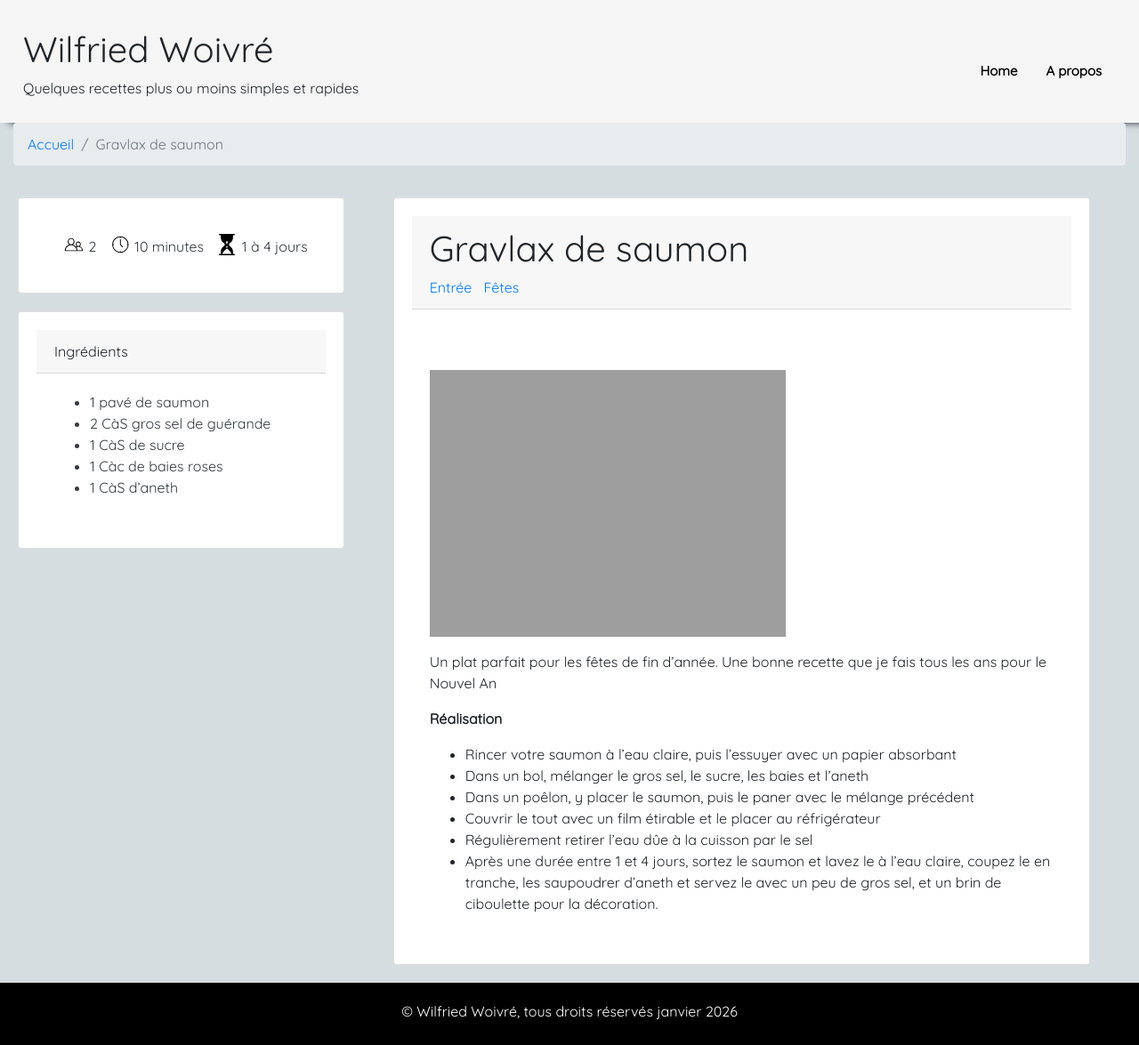
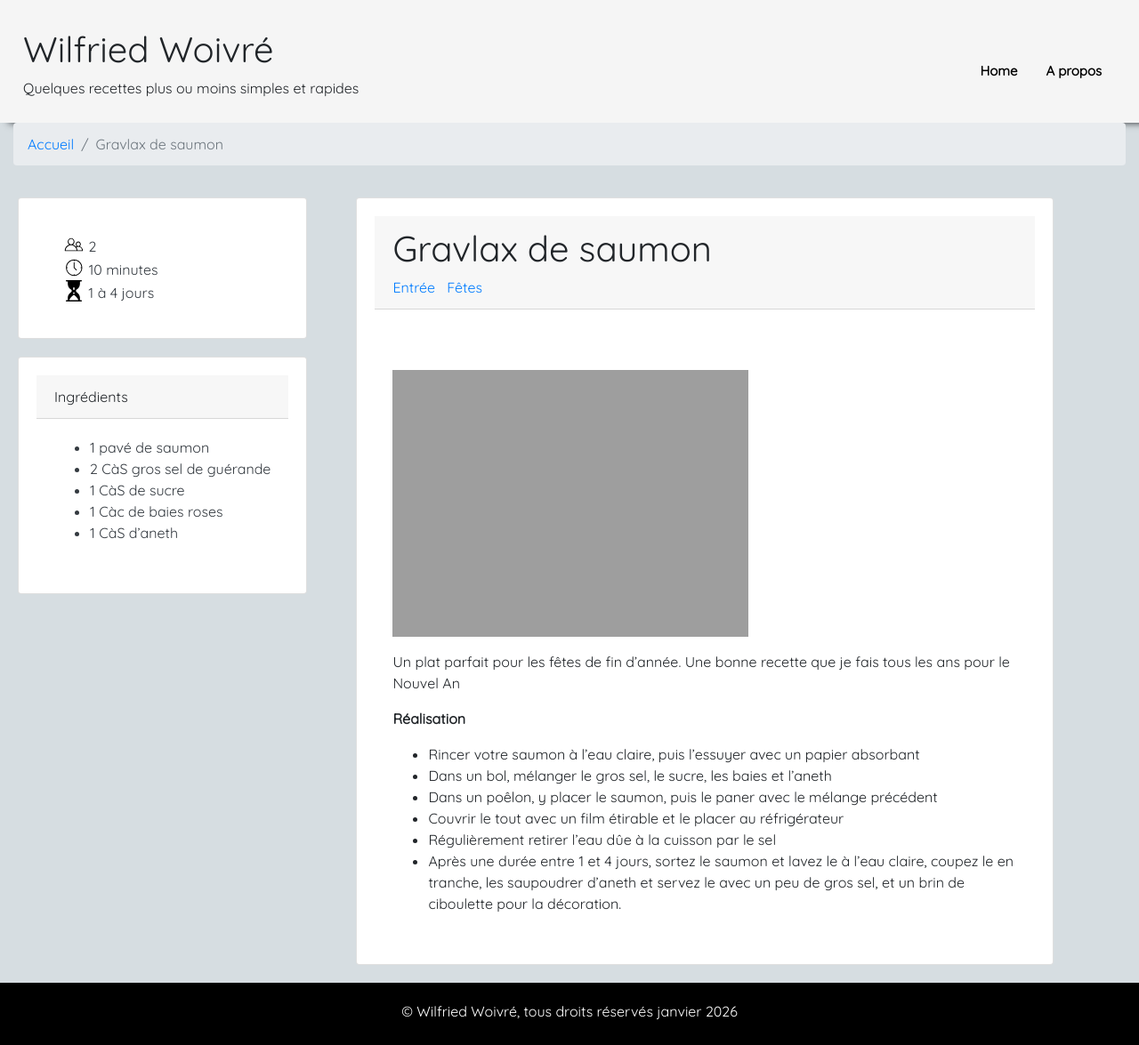
Before and after one commit to wilfriedwoivre/recipes, a Jekyll site: the page built from _posts/2021-02-10-gravlax-de-saumon.md, in a window 1280 px wide. Shown: the whole page at 89% size. Built offline with Jekyll 4.4.1, drawn with Linux system fonts in a browser that asks for light colours; nearby versions of some CDN libraries.

Commit message:
Update CSS

```diff
--- a/assets/css/site.css
+++ b/assets/css/site.css
@@ -19,13 +19,11 @@ article .card-body img {
 
 .timing {
     list-style: none;
-    display: inline;
     margin:0px;
     padding:0px;
 }
 
 .timing li {
-    display:inline;
     margin-left: 10px;
 }
 
```
